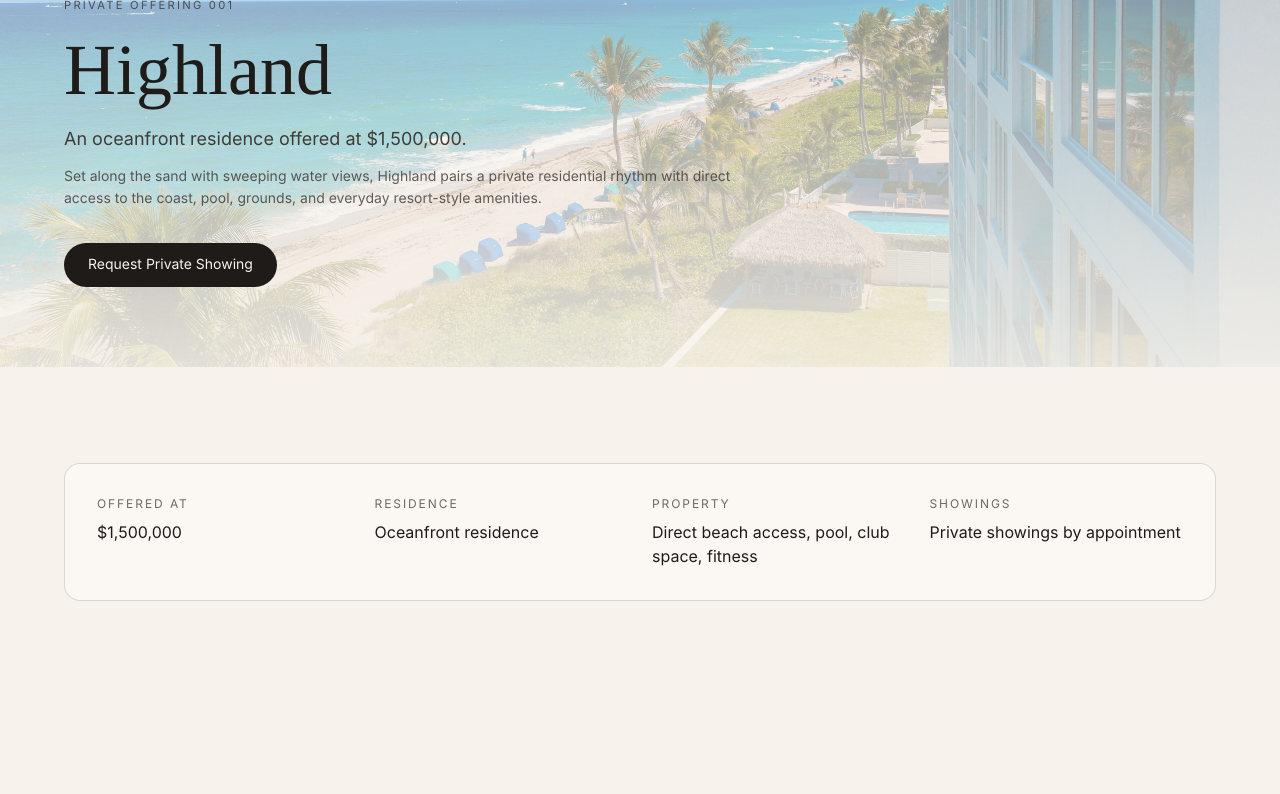
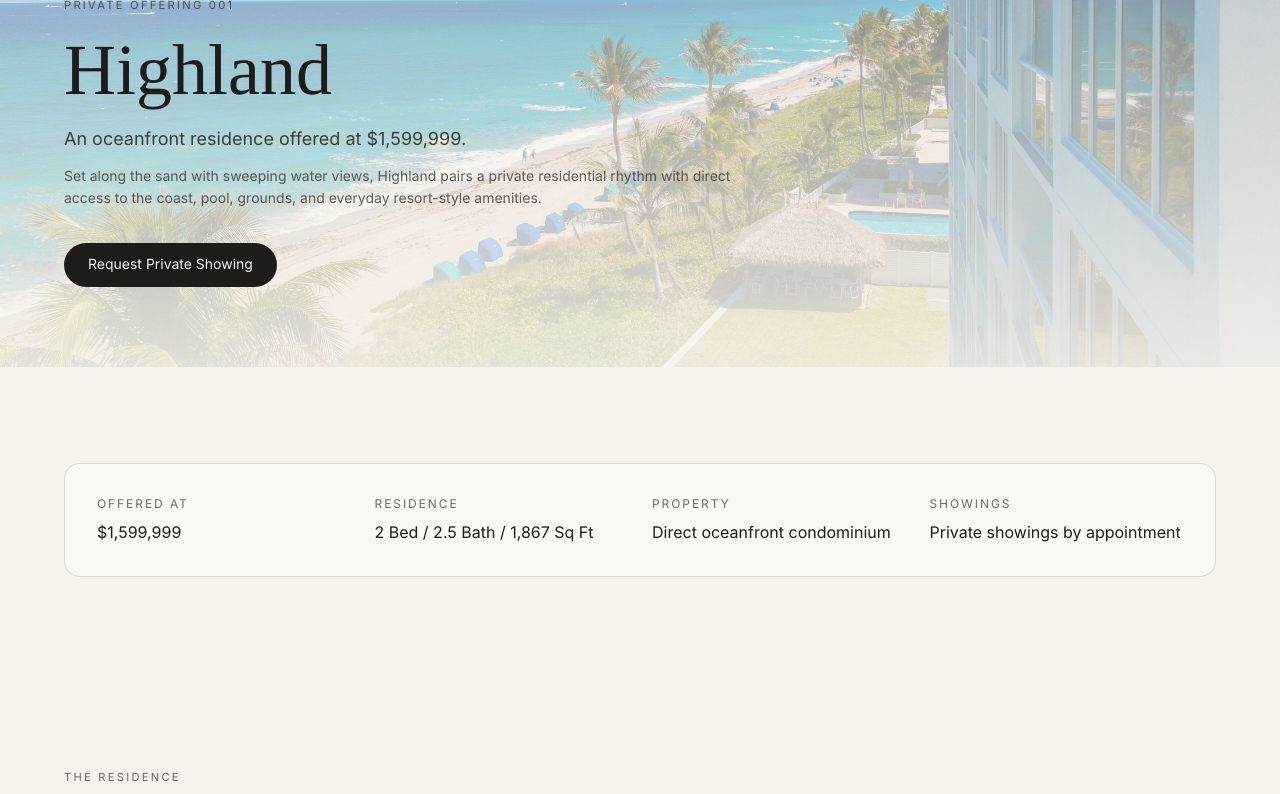
Before and after one commit to jpcastera25-re/r3lia-realty, a Next.js app: page /properties/highland in a window 1280 px wide. Shown: the part 440-1234 px from the top of the page. Built offline with nearby package versions, Linux system fonts and the light colour scheme.

Commit message:
update r3lia realty

```diff
--- a/app/page.tsx
+++ b/app/page.tsx
@@ -13,7 +13,7 @@ export const metadata: Metadata = {
   openGraph: {
     title: "R3LIA Realty | Luxury real estate, intelligently represented.",
     description:
-      "Private real estate advisory for consequential residential decisions, including current offering Highland at $1,500,000.",
+      "Private real estate advisory for consequential residential decisions, including current offering Highland at $1,599,999.",
     url: "/",
     images: [
       {
@@ -26,7 +26,7 @@ export const metadata: Metadata = {
     card: "summary_large_image",
     title: "R3LIA Realty | Luxury real estate, intelligently represented.",
     description:
-      "Private real estate advisory for consequential residential decisions, including current offering Highland at $1,500,000.",
+      "Private real estate advisory for consequential residential decisions, including current offering Highland at $1,599,999.",
     images: [highland.currentOfferingImage]
   }
 };
--- a/app/properties/highland/page.tsx
+++ b/app/properties/highland/page.tsx
@@ -9,11 +9,11 @@ import { site } from "@/lib/site";
 export const metadata: Metadata = {
   title: "Highland Oceanfront Residence",
   description:
-    "Private Offering 001: Highland, an oceanfront residence offered at $1,500,000 with private showings by appointment.",
+    "Private Offering 001: Highland, an oceanfront residence offered at $1,599,999 with private showings by appointment.",
   openGraph: {
-    title: "Highland | Oceanfront Residence Offered at $1,500,000",
+    title: "Highland | Oceanfront Residence Offered at $1,599,999",
     description:
-      "Explore Highland, Private Offering 001 by R3LIA Realty, with oceanfront views, direct beach access, grounds, pool, club space, and fitness amenities.",
+      "Explore Highland, Private Offering 001 by R3LIA Realty. 2 bed / 2.5 bath / 1,867 sq ft oceanfront condominium in Highland Beach, FL with direct beach access, pool, and resort amenities.",
     url: "/properties/highland",
     images: [
       {
@@ -24,9 +24,9 @@ export const metadata: Metadata = {
   },
   twitter: {
     card: "summary_large_image",
-    title: "Highland | Oceanfront Residence Offered at $1,500,000",
+    title: "Highland | Oceanfront Residence Offered at $1,599,999",
     description:
-      "Explore Highland, Private Offering 001 by R3LIA Realty, with oceanfront views, direct beach access, grounds, pool, club space, and fitness amenities.",
+      "Explore Highland, Private Offering 001 by R3LIA Realty. 2 bed / 2.5 bath / 1,867 sq ft oceanfront condominium in Highland Beach, FL with direct beach access, pool, and resort amenities.",
     images: [highland.heroImage]
   }
 };
@@ -40,9 +40,17 @@ const jsonLd = {
   description: highland.heroDescription,
   url: `${site.url}/properties/highland`,
   image: `${site.url}${highland.heroImage}`,
+  address: {
+    "@type": "PostalAddress",
+    streetAddress: highland.addressStructured.streetAddress,
+    addressLocality: highland.addressStructured.city,
+    addressRegion: highland.addressStructured.state,
+    postalCode: highland.addressStructured.zip,
+    addressCountry: highland.addressStructured.country
+  },
   offers: {
     "@type": "Offer",
-    price: "1500000",
+    price: "1599999",
     priceCurrency: "USD",
     availability: "https://schema.org/InStock",
     seller: {
@@ -292,6 +300,57 @@ export default function HighlandPage() {
         </div>
       </Section>
 
+      {/* Property Details */}
+      <Section>
+        <p className="eyebrow mb-4 text-espresso/70">Property Details</p>
+        <p className="mb-6 text-sm text-espresso/70">{highland.address}</p>
+
+        <div className="grid gap-5 rounded-2xl border border-charcoal/10 bg-white/45 p-6 md:grid-cols-2 md:gap-6 md:p-8 lg:grid-cols-3">
+          <div>
+            <span className="block text-xs uppercase tracking-[0.16em] text-espresso/60">Residence</span>
+            <span className="mt-1.5 block text-sm text-charcoal">{highland.specs.beds} bed / {highland.specs.baths} / {highland.specs.size}</span>
+          </div>
+          <div>
+            <span className="block text-xs uppercase tracking-[0.16em] text-espresso/60">Building</span>
+            <span className="mt-1.5 block text-sm text-charcoal">{highland.buildingName}, Est. {highland.yearBuilt}</span>
+          </div>
+          <div>
+            <span className="block text-xs uppercase tracking-[0.16em] text-espresso/60">Floor</span>
+            <span className="mt-1.5 block text-sm text-charcoal">{highland.specs.floor}</span>
+          </div>
+          <div>
+            <span className="block text-xs uppercase tracking-[0.16em] text-espresso/60">Views</span>
+            <span className="mt-1.5 block text-sm text-charcoal">{highland.specs.views}</span>
+          </div>
+          <div>
+            <span className="block text-xs uppercase tracking-[0.16em] text-espresso/60">Parking</span>
+            <span className="mt-1.5 block text-sm text-charcoal">{highland.specs.parking}</span>
+          </div>
+          <div>
+            <span className="block text-xs uppercase tracking-[0.16em] text-espresso/60">Amenities</span>
+            <span className="mt-1.5 block text-sm text-charcoal">Beach access, heated pool, clubhouse, fitness center, lobby, elevators</span>
+          </div>
+          <div className="md:col-span-2 lg:col-span-3">
+            <span className="block text-xs uppercase tracking-[0.16em] text-espresso/60">MLS</span>
+            <span className="mt-1.5 block text-sm text-charcoal">{highland.mlsNumber}</span>
+          </div>
+        </div>
+
+        <div className="mt-6 rounded-2xl border border-charcoal/10 bg-white/45 p-6 md:p-8">
+          <p className="eyebrow mb-3 text-espresso/60">Building Notes</p>
+          <ul className="grid gap-2 md:grid-cols-2">
+            {highland.buildingNotes.map((note) => (
+              <li key={note} className="flex items-start gap-2 text-sm text-espresso/85">
+                <span className="mt-1.5 block h-1 w-1 shrink-0 rounded-full bg-brass/60" />
+                {note}
+              </li>
+            ))}
+          </ul>
+        </div>
+
+        <p className="mt-5 text-xs leading-relaxed text-espresso/60">{highland.buyerAgentNote}</p>
+      </Section>
+
       {/* Buyer advisory */}
       <Section>
         <p className="eyebrow mb-4 text-espresso/70">Understand the Opportunity</p>
--- a/lib/properties.ts
+++ b/lib/properties.ts
@@ -15,7 +15,39 @@ export const highland = {
   id: "Private Offering 001",
   slug: "highland",
   name: "Highland",
-  price: "$1,500,000",
+  price: "$1,599,999",
+
+  address: "2909 S Ocean Blvd, Unit #6A, Highland Beach, FL 33487",
+  addressStructured: {
+    streetAddress: "2909 S Ocean Blvd, Unit #6A",
+    city: "Highland Beach",
+    state: "FL",
+    zip: "33487",
+    country: "US"
+  },
+  mlsNumber: "B26008339",
+  buildingName: "Wiltshire House",
+  yearBuilt: 1974,
+
+  specs: {
+    beds: "2",
+    baths: "2 full, 1 half",
+    size: "1,867 sq ft",
+    floor: "6 of 7",
+    parking: "1 covered / attached carport, guest parking available",
+    views: "Ocean, Intracoastal, Water",
+    facing: "East"
+  },
+
+  buildingNotes: [
+    "Concrete restoration completed",
+    "40-year certification completed",
+    "Funded reserves",
+    "No current assessments"
+  ],
+
+  buyerAgentNote:
+    "Buyer-side agents are welcome to inquire through the private showing form. Showings are by appointment with 24-hour notice requested.",
 
   heroImage: "/images/highland/hero-oceanfront.jpg",
   heroImageAlt: "Oceanfront view from Highland residence",
@@ -23,13 +55,13 @@ export const highland = {
   currentOfferingImage: "/images/highland/current-offering-living.jpg",
   currentOfferingImageAlt: "Highland living area with ocean views",
 
-  heroSubtitle: "An oceanfront residence offered at $1,500,000.",
+  heroSubtitle: "An oceanfront residence offered at $1,599,999.",
   heroDescription:
     "Set along the sand with sweeping water views, Highland pairs a private residential rhythm with direct access to the coast, pool, grounds, and everyday resort-style amenities.",
 
   snapshot: {
-    residence: "Oceanfront residence",
-    property: "Direct beach access, pool, club space, fitness",
+    residence: "2 Bed / 2.5 Bath / 1,867 Sq Ft",
+    property: "Direct oceanfront condominium",
     showings: "Private showings by appointment"
   },
 
@@ -198,5 +230,5 @@ export const highland = {
   sellerStrategyImageAlt: "Aerial view of Highland's oceanfront position — an example of R3LIA asset context",
 
   listingBrokerageNote:
-    "Highland marketing campaign presented by R3LIA Realty. Listing brokerage: Castera Realty."
+    "Highland marketing campaign presented by R3LIA Realty. Listing brokerage: Castera Realty Corp."
 };
--- a/lib/site.ts
+++ b/lib/site.ts
@@ -23,9 +23,9 @@ export const site = {
   },
 
   legal: {
-    listingBrokerage: "Castera Realty",
+    listingBrokerage: "Castera Realty Corp",
     footerNotice:
-      "Highland marketing campaign presented by R3LIA Realty. Listing brokerage: Castera Realty. Property information is provided for marketing purposes, deemed reliable but not guaranteed, and should be independently verified. Equal Housing Opportunity.",
+      "Highland marketing campaign presented by R3LIA Realty. Listing brokerage: Castera Realty Corp. Property information is provided for marketing purposes, deemed reliable but not guaranteed, and should be independently verified. Equal Housing Opportunity.",
     stagingDisclosure:
       "Select interior images may be virtually staged or digitally edited for presentation purposes. Actual property conditions should be verified during a private showing."
   }
```
